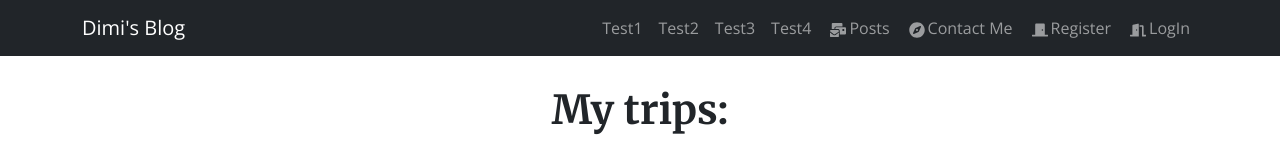
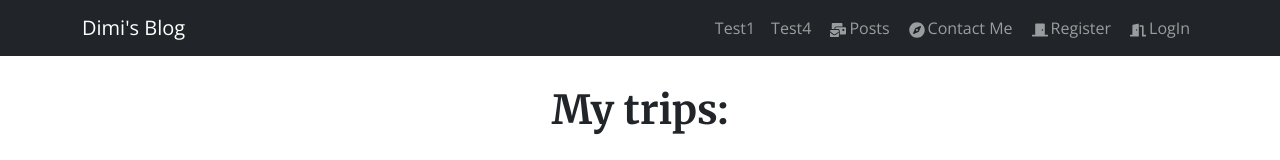
Before and after one commit to TheHero9/Blog-react, a React (Create React App) app: page / in a window 1280 px wide. Shown: the top 160 px of the page. Built offline with nearby package versions, Linux system fonts and the light colour scheme.

Commit message:
Final test v1

```diff
--- a/src/Components/NavBar.jsx
+++ b/src/Components/NavBar.jsx
@@ -15,13 +15,20 @@ function NavBar() {
           <Nav className="ms-auto">
 
             <Link className='nav-link' to="/posts" relative="path">Test1</Link>
-            <Link className='nav-link' to="Blog-react/#/posts" relative="path">Test2</Link>
-            <Link className='nav-link' to="../#/posts" relative="path">Test3</Link>
+            {/* <Link className='nav-link' to="Blog-react/#/posts" relative="path">Test2</Link> */}
+            {/* <Link className='nav-link' to="../#/posts" relative="path">Test3</Link> */}
             <Link className='nav-link' to=".." relative="path">Test4</Link>
-            <Nav.Link href="Blog-react/#/posts"><FaMailBulk className='Emoji'/>Posts</Nav.Link>
+
+            <Link className='nav-link' to="/posts" relative="path"><FaMailBulk className='Emoji'/>Posts</Link>
+            <Link className='nav-link' to="/posts" relative="path"><FaCompass className='Emoji'/>Contact Me</Link>
+            <Link className='nav-link' to="/register" relative="path"><FaDoorClosed className='Emoji'/>Register</Link>
+            <Link className='nav-link' to="/login" relative="path"><FaDoorOpen className='Emoji'/>LogIn</Link>
+
+
+            {/* <Nav.Link href="Blog-react/#/posts"><FaMailBulk className='Emoji'/>Posts</Nav.Link>
             <Nav.Link href="#footer"><FaCompass className='Emoji'/>Contact Me</Nav.Link>
             <Nav.Link href="Blog-react/#/register"><FaDoorClosed className='Emoji'/>Register</Nav.Link>
-            <Nav.Link href="Blog-react/#/login"><FaDoorOpen className='Emoji'/>LogIn</Nav.Link>
+            <Nav.Link href="Blog-react/#/login"><FaDoorOpen className='Emoji'/>LogIn</Nav.Link> */}
 
           </Nav>
           </Navbar.Collapse>
```
